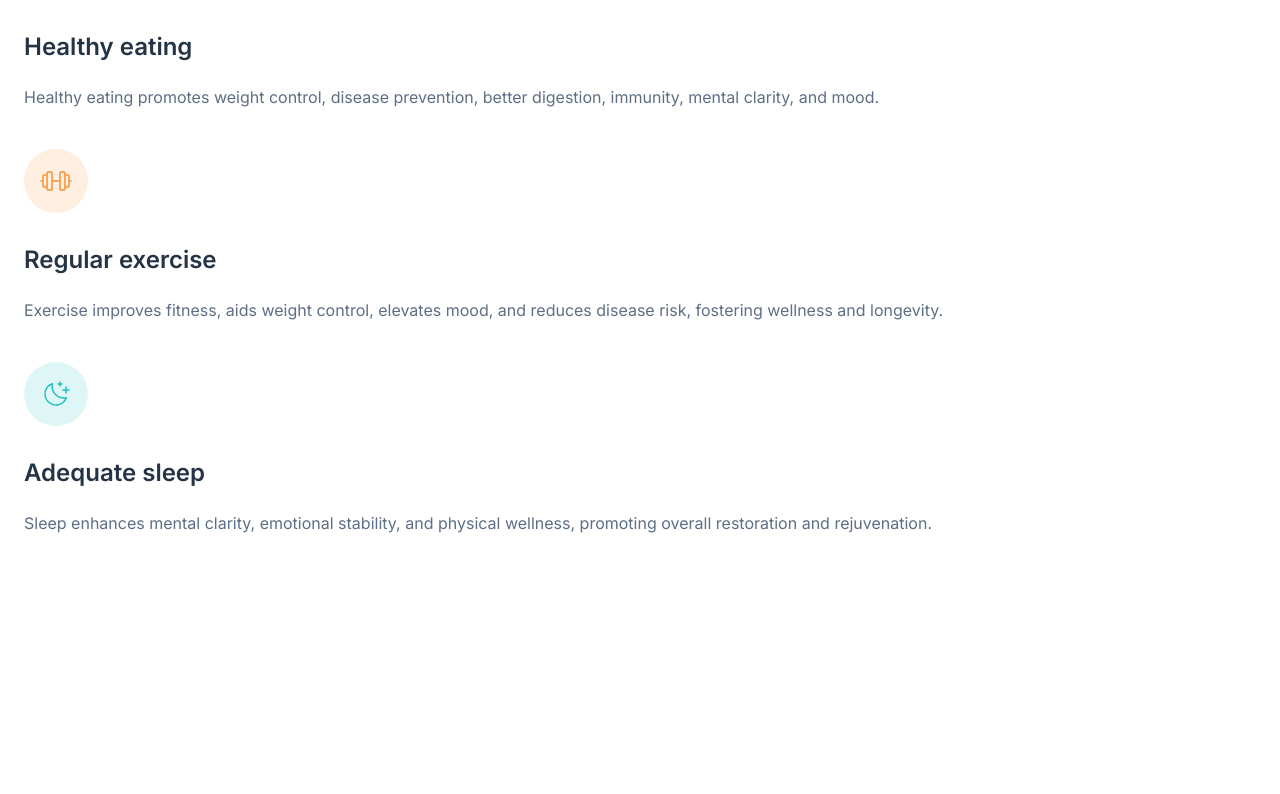
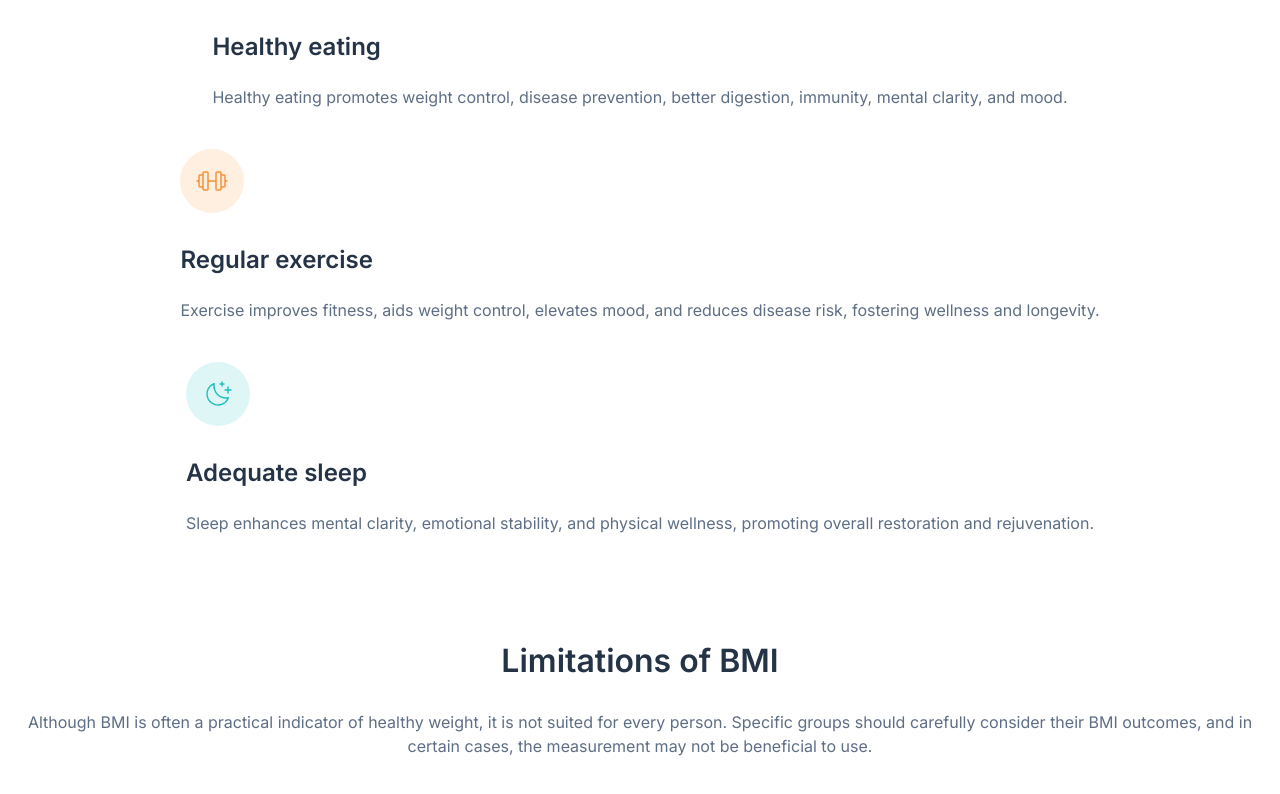
Before and after one commit to g-akca/bmi-calculator, a React (Vite) app: page / in a window 1280 px wide. Shown: the part 2440-3234 px from the top of the page. Before the commit the page ends 3071 px from the top, so only its background shows below. Built offline with nearby package versions, Linux system fonts and the light colour scheme.

Commit message:
Add LimitsSection structure and LimitsItem component

```diff
--- /dev/null
+++ b/src/components/LimitsItem.jsx
@@ -0,0 +1,9 @@
+function LimitsItem() {
+  return (
+    <section>
+
+    </section>
+  )
+}
+
+export default LimitsItem;
--- a/src/components/LimitsSection.jsx
+++ b/src/components/LimitsSection.jsx
@@ -1,7 +1,62 @@
+import genderIcon from "/images/icon-gender.svg";
+import ageIcon from "/images/icon-age.svg";
+import muscleIcon from "/images/icon-muscle.svg";
+import pregnancyIcon from "/images/icon-pregnancy.svg";
+import raceIcon from "/images/icon-race.svg";
+
+import LimitsItem from "./LimitsItem";
+
 function LimitsSection() {
+  const limits = [
+    {
+      id: 1,
+      icon: genderIcon,
+      name: "Gender",
+      description: "The development and body fat composition of girls and boys vary with age. Consequently, a child's age and gender are considered when evaluating their BMI."
+    },
+    {
+      id: 2,
+      icon: ageIcon,
+      name: "Age",
+      description: "In aging individuals, increased body fat and muscle loss may cause BMI to underestimate body fat content."
+    },
+    {
+      id: 3,
+      icon: muscleIcon,
+      name: "Muscle",
+      description: "BMI may misclassify muscular individuals as overweight or obese, as it doesn't differentiate muscle from fat."
+    },
+    {
+      id: 4,
+      icon: pregnancyIcon,
+      name: "Pregnancy",
+      description: "Expectant mothers experience weight gain due to their growing baby. Maintaining a healthy pre-pregnancy BMI is advisable to minimise health risks for both mother and child."
+    },
+    {
+      id: 5,
+      icon: raceIcon,
+      name: "Race",
+      description: "Certain health concerns may affect individuals of some Black and Asian origins at lower BMIs than others. To learn more, it is advised to discuss this with your GP or practice nurse."
+    },
+  ]
+
   return (
-    <>
-    </>
+    <section className="flex flex-col gap-14 px-5">
+      <div className="flex flex-col items-center gap-8 text-center">
+        <h2 className="text-[32px] leading-[110%] font-semibold tracking-[-4%] text-blue-900">Limitations of BMI</h2>
+        <p>
+          Although BMI is often a practical indicator of healthy weight, it is not suited
+          for every person. Specific groups should carefully consider their BMI outcomes, and
+          in certain cases, the measurement may not be beneficial to use.
+        </p>
+      </div>
+
+      <div className="flex flex-col gap-4 items-center">
+        {limits.map(item => (
+          <LimitsItem key={item.id} limit={item} />
+        ))}
+      </div>
+    </section>
   )
 }
 
--- a/src/components/TipsSection.jsx
+++ b/src/components/TipsSection.jsx
@@ -27,7 +27,7 @@ function TipsSection() {
   ]
 
   return (
-    <section className="px-6 py-12 flex flex-col gap-10">
+    <section className="px-6 py-12 flex flex-col items-center gap-10">
       {tips.map(item => (
         <TipsItem key={item.id} tip={item} />
       ))}
```
